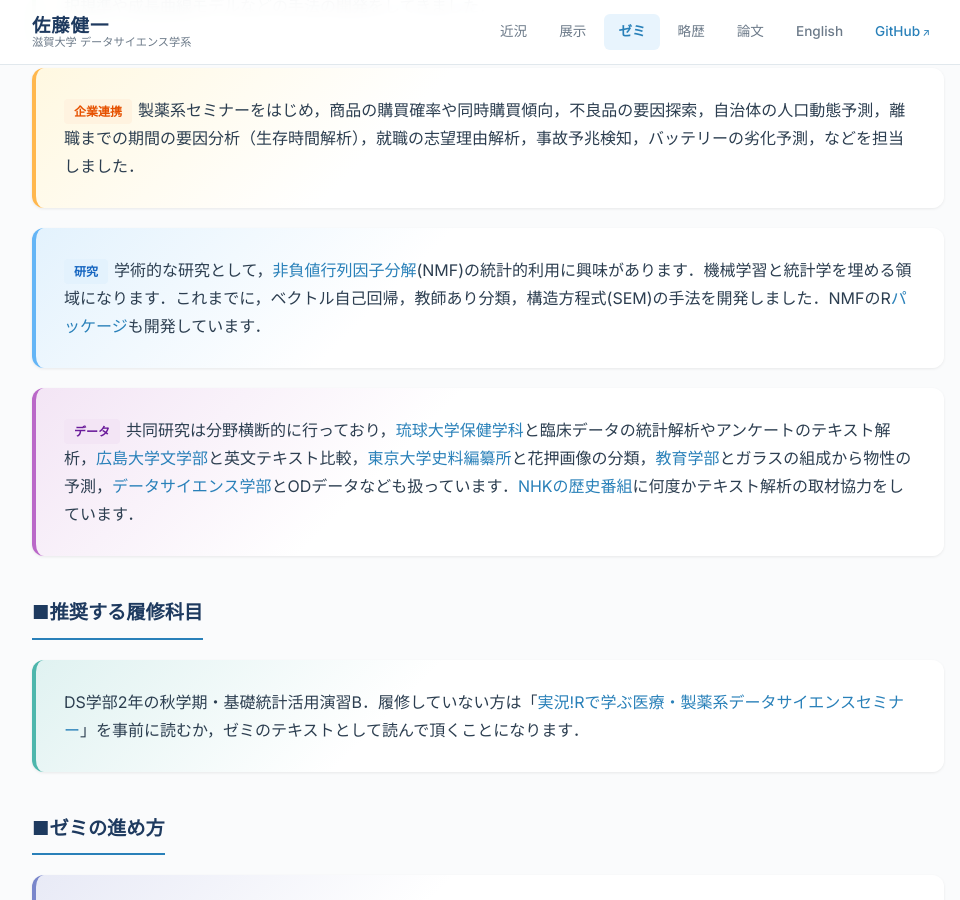
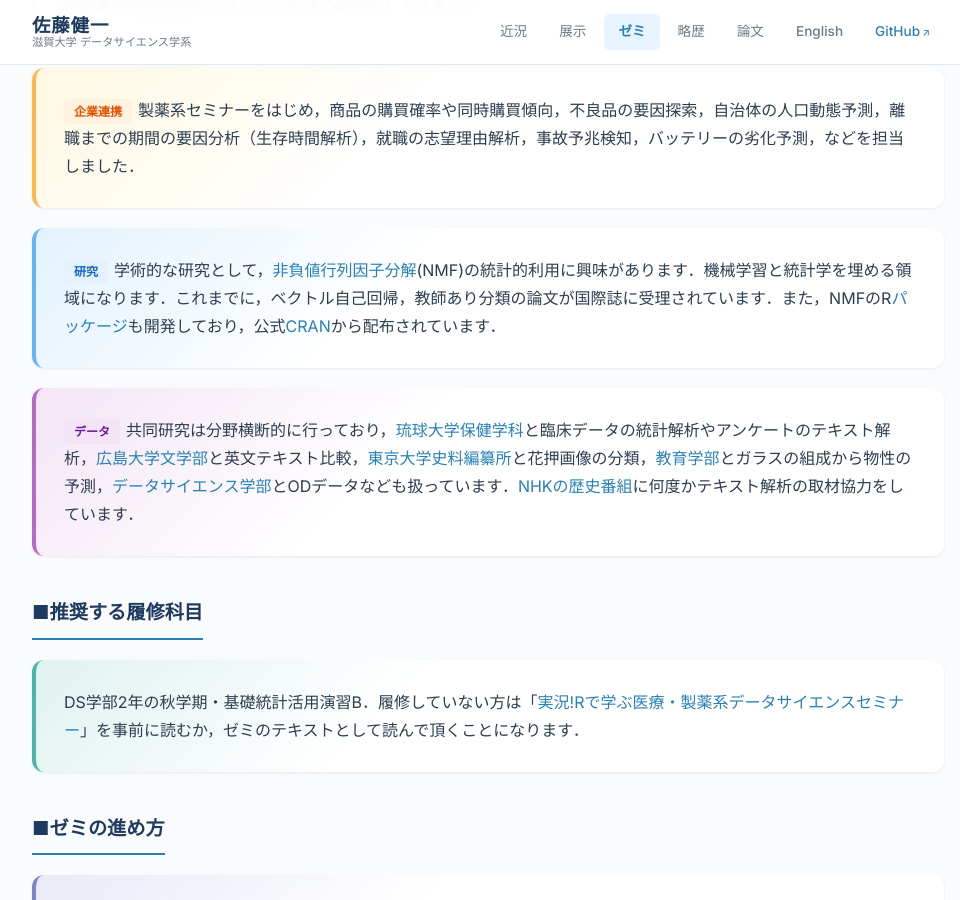
Before and after one commit to ksatohds/ksatohds.github.io, a Jekyll site: the page built from laboratory.md, in a window 1280 px wide and 900 px high, scrolled down 1198 px. Shown: the whole window, without its empty margins (152-1112 px from the left). Built offline with Jekyll 4.4.1, drawn with Linux system fonts in a browser that asks for light colours.

Commit message:
20260519 update research description with paper acceptance and CRAN
Co-Authored-By: Claude Opus 4.6 (1M context) <noreply@anthropic.com>

```diff
--- a/laboratory.md
+++ b/laboratory.md
@@ -37,7 +37,7 @@ title: ゼミ
   </div>
 
   <div class="card card-research">
-    <p><span class="lab-tag research">研究</span>学術的な研究として，<a href="https://www.dropbox.com/scl/fo/q7r0bae7ipalfyqyn1t9c/AEwtMC_bFBPmOT0tAnGMN60?rlkey=wh58ufufdgxyv88cre38qmiye&st=8gcw7ioz&dl=0">非負値行列因子分解</a>(NMF)の統計的利用に興味があります．機械学習と統計学を埋める領域になります．これまでに，ベクトル自己回帰，教師あり分類，構造方程式(SEM)の手法を開発しました．NMFのR<a href="https://ksatohds.github.io/nmfkc/">パッケージ</a>も開発しています．</p>
+    <p><span class="lab-tag research">研究</span>学術的な研究として，<a href="https://www.dropbox.com/scl/fo/q7r0bae7ipalfyqyn1t9c/AEwtMC_bFBPmOT0tAnGMN60?rlkey=wh58ufufdgxyv88cre38qmiye&st=8gcw7ioz&dl=0">非負値行列因子分解</a>(NMF)の統計的利用に興味があります．機械学習と統計学を埋める領域になります．これまでに，ベクトル自己回帰，教師あり分類の論文が国際誌に受理されています．また，NMFのR<a href="https://ksatohds.github.io/nmfkc/">パッケージ</a>も開発しており，公式<a href="https://cran.r-project.org/web/packages/nmfkc/index.html">CRAN</a>から配布されています．</p>
   </div>
 
   <div class="card card-data">
```
